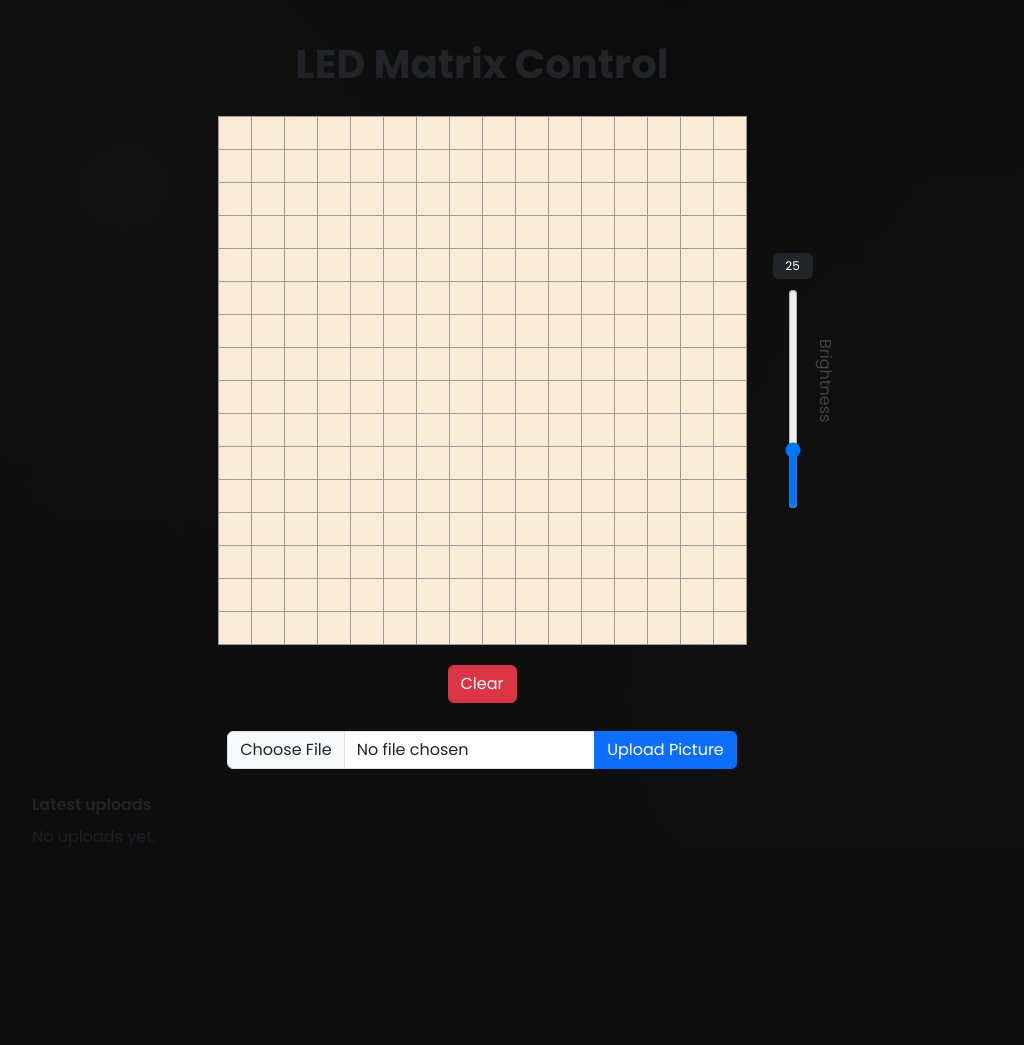
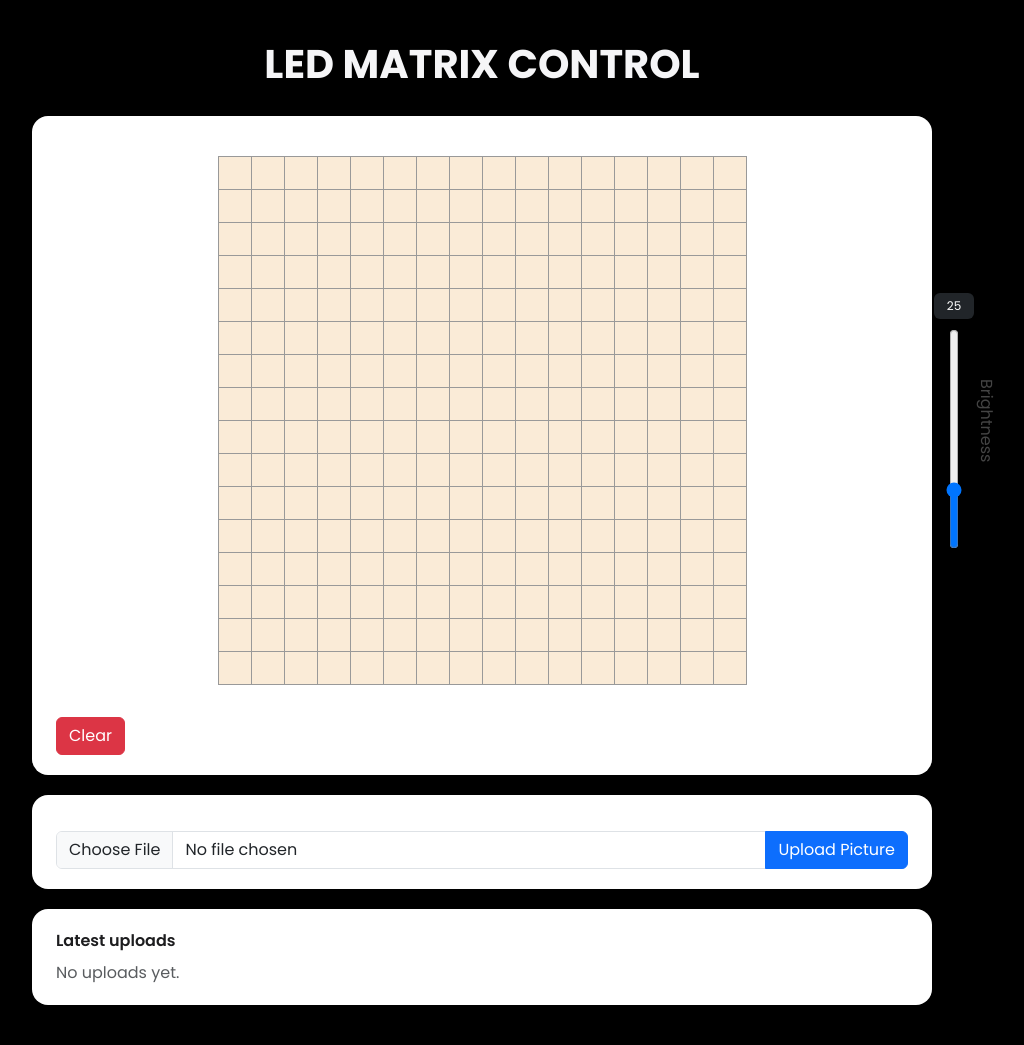
Before and after one commit to 720kbps/LEDMatrix, a Django app: page / in a window 1280 px wide. Shown: the whole page, without its empty margins (158-1182 px from the left). Before the commit the page ends 846 px from the top, so only its background shows below. Run offline with Django 5.2, Linux system fonts and the light colour scheme.

Commit message:
added card panels

```diff
--- a/static/css/style.css
+++ b/static/css/style.css
@@ -2,26 +2,8 @@
 
 body {
     font-family: 'Poppins', sans-serif;
-    background-color: #0b0b0b;
-    background-image:
-        radial-gradient(circle at 20% 20%, rgba(20, 20, 20, 0.8), transparent 40%),
-        radial-gradient(circle at 80% 30%, rgba(18, 18, 18, 0.7), transparent 35%),
-        radial-gradient(circle at 30% 80%, rgba(16, 16, 16, 0.7), transparent 45%),
-        radial-gradient(circle at 70% 70%, rgba(22, 22, 22, 0.6), transparent 50%);
-    background-size: 120% 120%;
-    animation: slow-drift 60s ease-in-out infinite;
-}
-
-@keyframes slow-drift {
-    0% {
-        background-position: 0% 0%;
-    }
-    50% {
-        background-position: 100% 100%;
-    }
-    100% {
-        background-position: 0% 0%;
-    }
+    background-color: #000;
+    color: #f5f5f7;
 }
 
 #main-header{
@@ -34,7 +16,19 @@ body {
     align-items: center;
     align-content: center;
     flex-direction: column;
+    gap: 20px;
+    padding-bottom: 40px;
 }
+
+.card-panel {
+    background: #fff;
+    color: #1d1d1f;
+    border-radius: 16px;
+    box-shadow: 0 10px 30px rgba(0, 0, 0, 0.25);
+    padding: 20px 24px;
+    width: min(900px, 92vw);
+}
+
 #main-table {
     border-collapse: collapse !important;
     width: auto !important;
@@ -57,8 +51,8 @@ body {
 }
 
 .gallery {
-    width: 80%;
-    max-width: 900px;
+    width: 100%;
+    max-width: none;
 }
 
 .gallery-title {
@@ -148,5 +142,6 @@ body {
 }
 
 #clear-button {
-    margin-bottom: 12px;
+    margin-top: 12px;
+    margin-bottom: 0;
 }
--- a/templates/index.html
+++ b/templates/index.html
@@ -11,7 +11,8 @@
 
 <body>
     <div id="main-container">
-        <h1 id="main-header">LED Matrix Control</h1>
+        <h1 id="main-header">LED MATRIX CONTROL</h1>
+        <div class="card-panel" id="matrix-panel">
             <div id="matrix-controls">
                 <div id="matrix-wrapper">
                     <table id="main-table" class="table table-bordered table-hover" style="margin: 20px auto;">
@@ -27,6 +28,8 @@
                 </div>
             </div>
             <button id="clear-button" class="btn btn-danger" type="button">Clear</button>
+        </div>
+        <div class="card-panel" id="upload-panel">
             <form id="upload-form" action="{% url 'upload_image' %}" method="post" enctype="multipart/form-data" class="mt-3">
                 {% csrf_token %}
                 <div class="input-group">
@@ -37,7 +40,8 @@
             {% if error %}
                 <div class="text-danger mt-2">{{ error }}</div>
             {% endif %}
-        <div class="gallery mt-4">
+        </div>
+        <div class="card-panel" id="gallery-panel">
             <div class="gallery-title">Latest uploads</div>
             <div class="gallery-row">
                 {% for url in gallery_images %}
```
Lines whose indentation alone changed are shown as unchanged.
